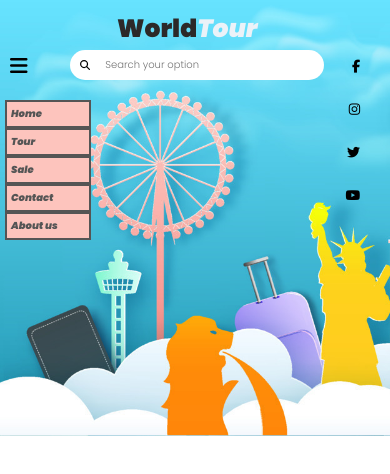
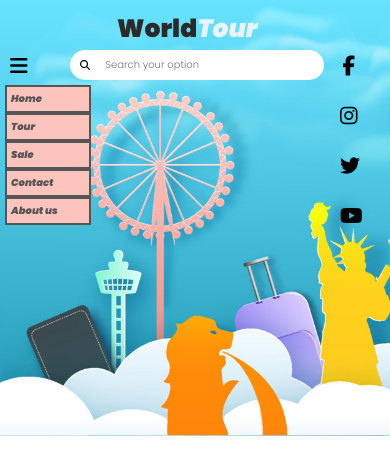
Before and after one commit to sabaChitorelidze/Home, a plain HTML site: page index.html in a window 390 px wide. Both pictures are taken after a click on the link 18 px from the left and 66 px from the top of the page. Drawn offline with Linux system fonts and the light colour scheme.

Commit message:
Update header.css

```diff
--- a/style/header.css
+++ b/style/header.css
@@ -215,7 +215,7 @@
 
 .socMedia-container {
     position: absolute;
-    top: 40px;
+    top: 36px;
     right: 10px;
     text-align: right;
 }
@@ -223,9 +223,10 @@
 .socMedia-container > i {
     display: block;
     padding: 10px;
+    padding-right: 15px;
     border-radius: 100%;
     cursor: pointer;
-    font-size: 13px;
+    font-size: 20px;
     width: 15px;
     margin: 10px;
 }
@@ -258,7 +259,7 @@
 
 .navLinks {
     position: absolute;
-    top: 100px;
+    top: 85px;
     left: 5px;
     display: none;
     width: 22%;
```
